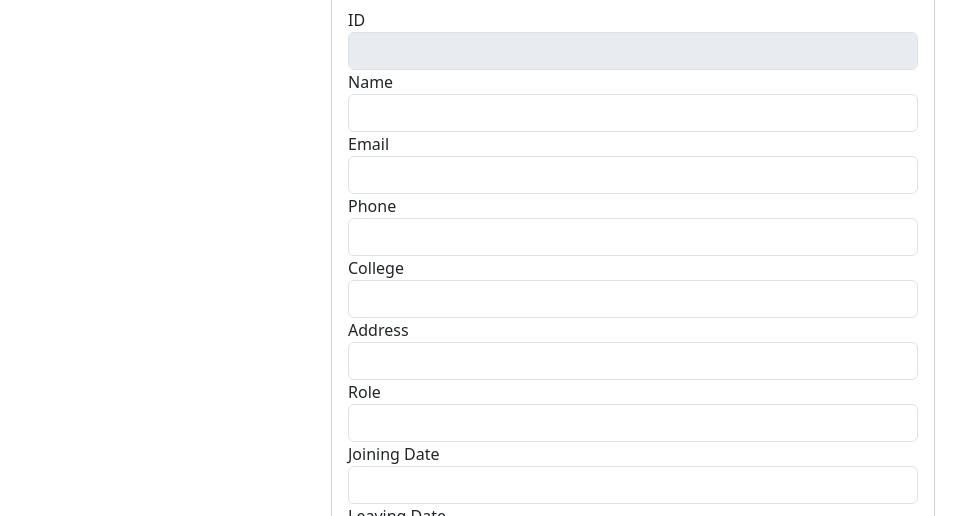
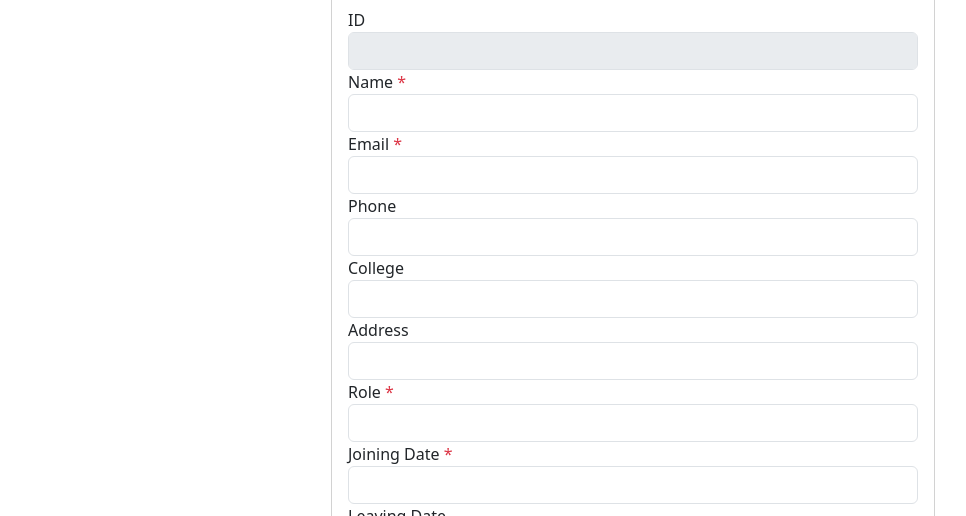
Before and after one commit to jayandrathapachhetri/Gurkha-Intern-Management-App, a React (Create React App) app: page /internlist/interncreate in a window 1280 px wide. Shown: the part 152-668 px from the top of the page, without its empty margins (7-973 px from the left). Built offline with nearby package versions, Linux system fonts and the light colour scheme.

Commit message:
Required field add on edit and create page

```diff
--- a/src/components/InternCreate.js
+++ b/src/components/InternCreate.js
@@ -73,7 +73,7 @@ const InternCreate = () => {
 
                   <div className="col-lg-12">
                     <div className="form-group">
-                      <label>Name</label>
+                      <label>Name <span className="text-danger">*</span></label>
                       <input
                         required
                         value={name}
@@ -91,8 +91,9 @@ const InternCreate = () => {
 
                   <div className="col-lg-12">
                     <div className="form-group">
-                      <label>Email</label>
+                      <label>Email <span className="text-danger">*</span></label>
                       <input
+                        required
                         value={email}
                         onMouseDown={(e) => valemailchange(true)}
                         onChange={(e) => emailchange(e.target.value)}
@@ -141,8 +142,9 @@ const InternCreate = () => {
 
                     <div className="col-lg-12">
                       <div className="form-group">
-                        <label>Role</label>
+                        <label>Role <span className="text-danger">*</span></label>
                         <input
+                        required
                           value={role}
                           onChange={(e) => rolechange(e.target.value)}
                           className="form-control"
@@ -151,8 +153,9 @@ const InternCreate = () => {
                     </div>
                     <div className="col-lg-12">
                       <div className="form-group">
-                        <label>Joining Date</label>
+                        <label>Joining Date <span className="text-danger">*</span></label>
                         <input
+                          required
                           value={startofdate}
                           onChange={(e) => startofdatechange(e.target.value)}
                           className="form-control"
--- a/src/components/InternEdit.js
+++ b/src/components/InternEdit.js
@@ -85,7 +85,7 @@ const InternEdit = () => {
 
                   <div className="col-lg-12">
                     <div className="form-group">
-                      <label>Name</label>
+                      <label>Name <span className="text-danger">*</span></label>
                       <input
                         required
                         value={name}
@@ -103,8 +103,9 @@ const InternEdit = () => {
 
                   <div className="col-lg-12">
                     <div className="form-group">
-                      <label>Email</label>
+                      <label>Email <span className="text-danger">*</span></label>
                       <input
+                        required
                         value={email}
                         onMouseDown={(e) => valemailchange(true)}
                         onChange={(e) => emailchange(e.target.value)}
@@ -154,8 +155,9 @@ const InternEdit = () => {
 
                   <div className="col-lg-12">
                     <div className="form-group">
-                      <label>Role</label>
+                      <label>Role <span className="text-danger">*</span></label>
                       <input
+                        required
                         value={role}
                         onChange={(e) => rolechange(e.target.value)}
                         className="form-control"
@@ -165,8 +167,9 @@ const InternEdit = () => {
                   </div>
                   <div className="col-lg-12">
                     <div className="form-group">
-                      <label>Joining Date</label>
+                      <label>Joining Date <span className="text-danger">*</span></label>
                       <input
+                        required
                         value={startofdate}
                         onChange={(e) => startofdatechange(e.target.value)}
                         className="form-control"
```
Also changed, not shown: gurkhatech-db.json (+11 -0 lines).
